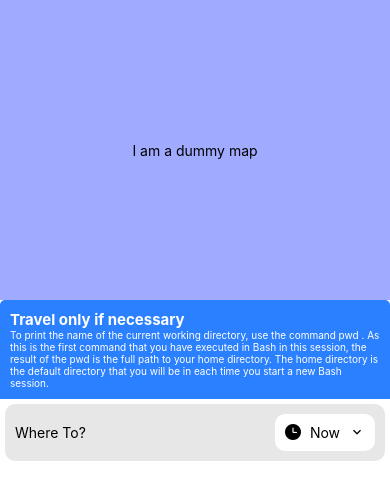
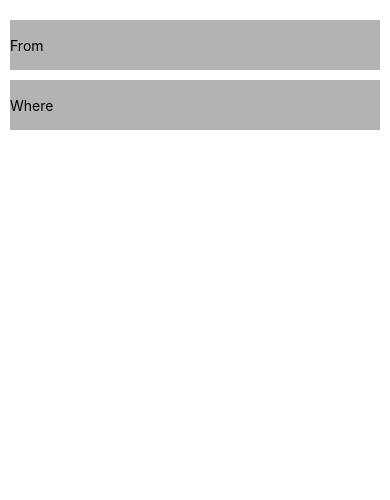
Before and after one commit to kireetb/uber, a React Native app: screen / in a window 390 px wide. Shown: the top 500 px of the page. Built offline with nearby package versions, Linux system fonts and the light colour scheme.

Commit message:
Search Destination - Initial commit

```diff
--- a/App.js
+++ b/App.js
@@ -3,12 +3,15 @@ import React from 'react';
 import { StyleSheet, Text, View } from 'react-native';
 import Ionicons from '@expo/vector-icons/Ionicons';
 import HomeScreen from './src/screens/HomeScreen/Index';
+import DestinationSearch from './src/screens/DestinationSearch/Index';
+
 
 export default function App() {
   return (
     <View>
       <StatusBar style="auto" />
-      <HomeScreen/>
+      {/* <HomeScreen/> */}
+      <DestinationSearch/>
     </View>
   );
 }
--- a/src/components/HomeSearch/Index.js
+++ b/src/components/HomeSearch/Index.js
@@ -4,14 +4,14 @@ import styles from "./Styles";
 
 import AntDesign from "@expo/vector-icons/AntDesign";
 import MaterialIcons from "@expo/vector-icons/MaterialIcons";
+import FontAwesome from "@expo/vector-icons/FontAwesome"
 
 function HomeSearch() {
   return (
     <View>
-
       {/* input box */}
       <View style={styles.inputBox}>
-      <Text>Where To?</Text>
+        <Text>Where To?</Text>
         <Text style={styles.inputText} />
         <View style={styles.timeContainer}>
           <AntDesign name="clockcircle" size={16} />
@@ -21,7 +21,20 @@ function HomeSearch() {
       </View>
 
       {/* previous destination/ last HomeSearch */}
+      <View style={styles.lastSearch}>
+        <View style={styles.iconContainer}>
+          <AntDesign name="clockcircle" size={16} color={'#ffffff'}/>
+        </View>
+        <Text style={styles.searchName}>Spin Nightclub</Text>
+      </View>
+
       {/* home destination */}
+      <View style={styles.lastSearch}>
+        <View style={[styles.iconContainer,{backgroundColor:'#2b80ff'}]}>
+          <FontAwesome name="home" size={16} color={'#ffffff'}/>
+        </View>
+        <Text style={styles.searchName}>Home</Text>
+      </View>
     </View>
   );
 }
--- a/src/components/HomeSearch/Styles.js
+++ b/src/components/HomeSearch/Styles.js
@@ -8,7 +8,7 @@ const styles = StyleSheet.create({
     justifyContent: "space-between",
     alignItems: "center",
     padding: 10,
-    borderRadius: 10
+    borderRadius: 10,
   },
   inputText: { fontSize: 20, fontWeight: "600", color: "#6e6e6e" },
   timeContainer: {
@@ -17,8 +17,29 @@ const styles = StyleSheet.create({
     width: 100,
     backgroundColor: "#ffff",
     padding: 10,
-    borderRadius: 10
+    borderRadius: 10,
   },
+  lastSearch: {
+    flexDirection: "row",
+    alignItems: "center",
+    margin: 5,
+    backgroundColor: "#ffffff",
+    height: 50,
+    borderRadius: 10,
+    borderBottomWidth: 1,
+    borderLeftWidth: 1,
+    borderRightWidth: 1,
+    borderColor: "#b3b3b3"
+  },
+  iconContainer: {
+    backgroundColor: "#b3b3b3",
+    padding: 10,
+    borderRadius: 25,
+    marginLeft: 5
+  },
+  searchName:{
+    marginLeft: 15
+  }
 });
 
 export default styles;
--- /dev/null
+++ b/src/screens/DestinationSearch/Index.js
@@ -0,0 +1,29 @@
+import React, { useState } from "react";
+import { View, Text, TextInput, SafeAreaView } from "react-native";
+import styles from "./Styles";
+
+function DestinationSearch() {
+  const [fromText, setFromText] = useState("");
+  const [destinationText, setDestinationText] = useState("");
+
+  return (
+    <SafeAreaView>
+      <View style={styles.container}>
+        <TextInput
+          value={fromText}
+          onChangeText={setFromText}
+          style={styles.textInput}
+          placeholder="From"
+        />
+        <TextInput
+          value={destinationText}
+          onChangeText={setDestinationText}
+          style={styles.textInput}
+          placeholder="Where"
+        />
+      </View>
+    </SafeAreaView>
+  );
+}
+
+export default DestinationSearch;
--- /dev/null
+++ b/src/screens/DestinationSearch/Styles.js
@@ -0,0 +1,15 @@
+import { StyleSheet, TextInput } from "react-native";
+
+const styles = StyleSheet.create({
+  container: {
+    padding: 10,
+    marginVertical: 5
+  },
+  textInput: {
+    height: 50,
+    backgroundColor: "#b3b3b3",
+    marginVertical: 5
+  },
+});
+
+export default styles;
```
